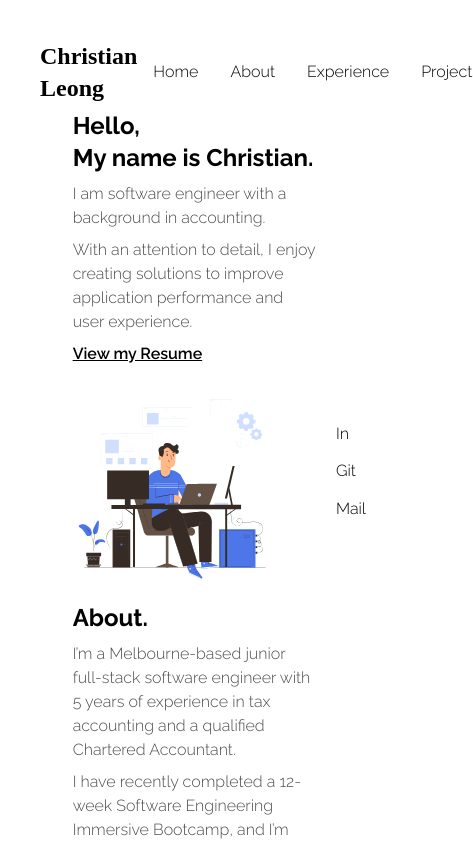
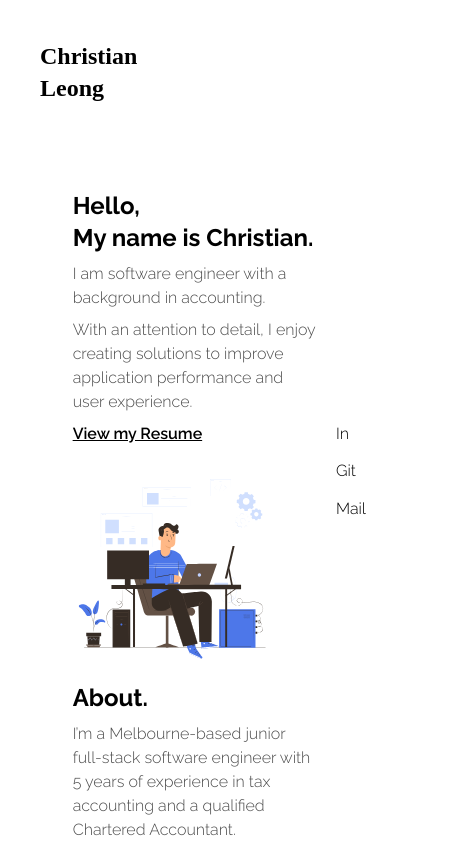
Before and after one commit to christianleong/minimalist-portfolio-v1, a React (Vite) app: page / in a window 390 px wide. Shown: the top 844 px of the page, 473 px wide, since content can reach past the window. Built offline with nearby package versions, Linux system fonts and the light colour scheme.

Commit message:
update projects responsiveness and remove contact page on mobile for now

```diff
--- a/src/components/Navbar.jsx
+++ b/src/components/Navbar.jsx
@@ -1,3 +1,4 @@
+import { useMediaQuery } from "react-responsive";
 import { Link } from "react-scroll";
 
 // const navigation = [
@@ -9,7 +10,21 @@ import { Link } from "react-scroll";
 // ];
 
 export default function Navbar() {
+
+  const isMobile = useMediaQuery({ query: '(max-width: 767px)' })
+  const isDesktopOrLaptop = useMediaQuery({ query: '(min-width: 768px)' })
+
   return (
+    <>
+      {
+        isMobile &&
+        <nav className="flex justify-between p-10 z-50 w-full">
+            <Link to="hero"><h1 className="font-robotoSlab text-2xl absolute font-bold flex items-center cursor-pointer">Christian <br />Leong</h1></Link>
+        </nav>
+      }
+
+      {
+        isDesktopOrLaptop &&
         <nav className="flex justify-between fixed p-10 z-50 w-full">
             <Link to="hero"><h1 className="font-robotoSlab text-2xl font-bold flex items-center cursor-pointer">Christian <br />Leong</h1></Link>
             <ul className="flex list-none items-center p-0 font-light">
@@ -70,5 +85,7 @@ export default function Navbar() {
                 </li>
             </ul>
         </nav>
+      }
+    </>
   )
 }
--- a/src/pages/Contact.jsx
+++ b/src/pages/Contact.jsx
@@ -1,8 +1,16 @@
 import linkedinIcon from '../assets/iconmonstr-linkedin-3.svg'
 import githubIcon from '../assets/iconmonstr-github-1.svg'
+import { useMediaQuery } from 'react-responsive'
 
 export default function Contact() {
+
+    const isMobile = useMediaQuery({ query: '(max-width: 767px)' })
+    const isDesktopOrLaptop = useMediaQuery({ query: '(min-width: 768px)' })
+
     return (
+        <>
+            {
+                isDesktopOrLaptop &&
                 <div id='contact' data-anchor="hero ">
                     <div className="fp-tableCell ">
                         <div className="grid gap-5 items-center w-full">
@@ -20,5 +28,7 @@ export default function Contact() {
                         </div>
                     </div>
                 </div>
+            }
+        </>
     )
 }
--- a/src/pages/Projects.css
+++ b/src/pages/Projects.css
@@ -1,4 +1,9 @@
-.projects-grid-wrapper {
+.projects-grid-wrapper-mobile {
+    display: grid;
+    grid-template-columns: repeat(auto-fill, minmax(300px, 2fr));
+}
+
+.projects-grid-wrapper-desktop {
     display: grid;
     grid-template-columns: repeat(auto-fill, minmax(400px, 2fr));
 }
--- a/src/pages/Projects.jsx
+++ b/src/pages/Projects.jsx
@@ -14,14 +14,14 @@ export default function Projects() {
         <>
         {
             isMobile &&
-            <div data-anchor="projects ">
+            <div id="projects" data-anchor="projects ">
                     <div className="projects-wrapper-mobile ">
                         <div className="grid grid-rows-1 gap-5 items-center w-full">
                             <div className="intro">
                                 <h2 className="mb-2 text-2xl font-bold">Projects</h2>
                                 <p className="font-light mb-2 max-w-lg opacity-70">Here are some projects I worked on at General Assembly.</p>
                             </div>
-                            <div className="projects-grid-wrapper gap-14">
+                            <div className="projects-grid-wrapper-mobile gap-14">
                                 <div className="max-w-sm">
                                     <img src={tictactoe} alt="" className="rounded-lg w-full h-60 mb-5"/>
                                     <h2 className="mb-2 text-2xl font-bold">Tic-Tac-Toe</h2>
@@ -75,7 +75,7 @@ export default function Projects() {
                                 <h2 className="mb-2 text-2xl font-bold">Projects</h2>
                                 <p className="font-light mb-2 max-w-lg opacity-70">Here are some projects I worked on at General Assembly.</p>
                             </div>
-                            <div className="projects-grid-wrapper">
+                            <div className="projects-grid-wrapper-desktop">
                                 <div className="max-w-sm">
                                     <img src={tictactoe} alt="" className="rounded-lg w-full h-60 mb-5  mt-5"/>
                                     <h2 className="mb-2 text-2xl font-bold">Tic-Tac-Toe</h2>
```
Lines whose indentation alone changed are shown as unchanged.
